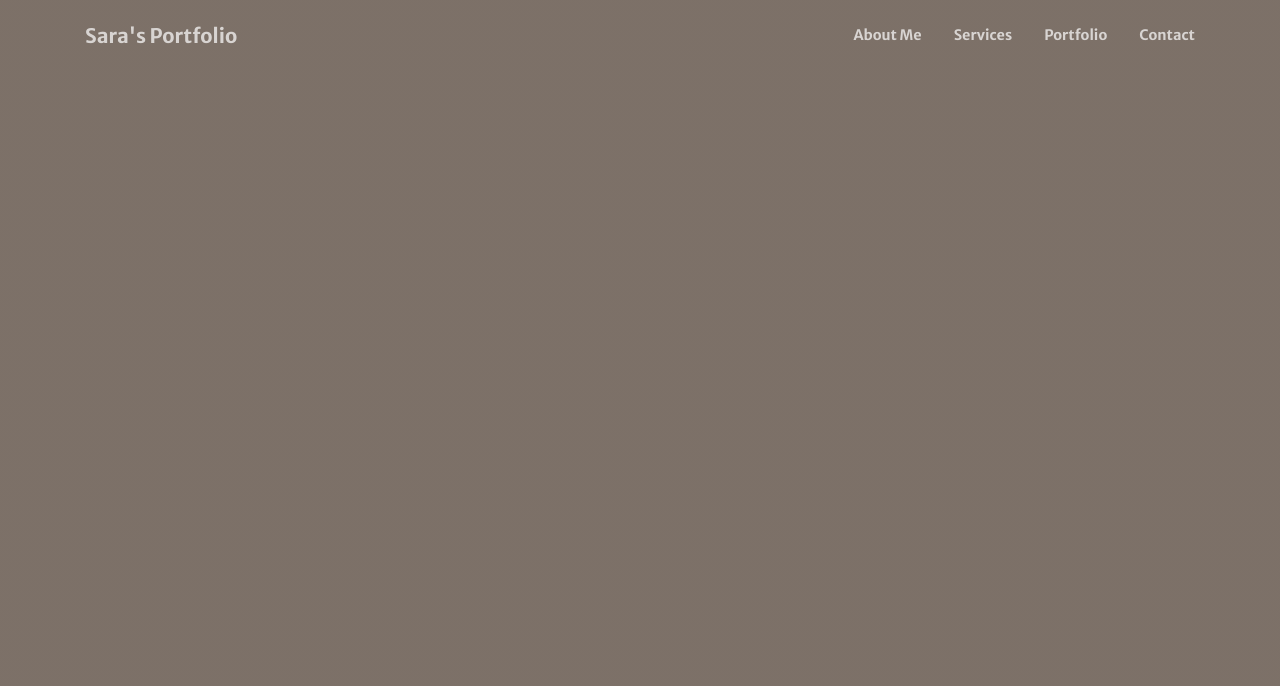
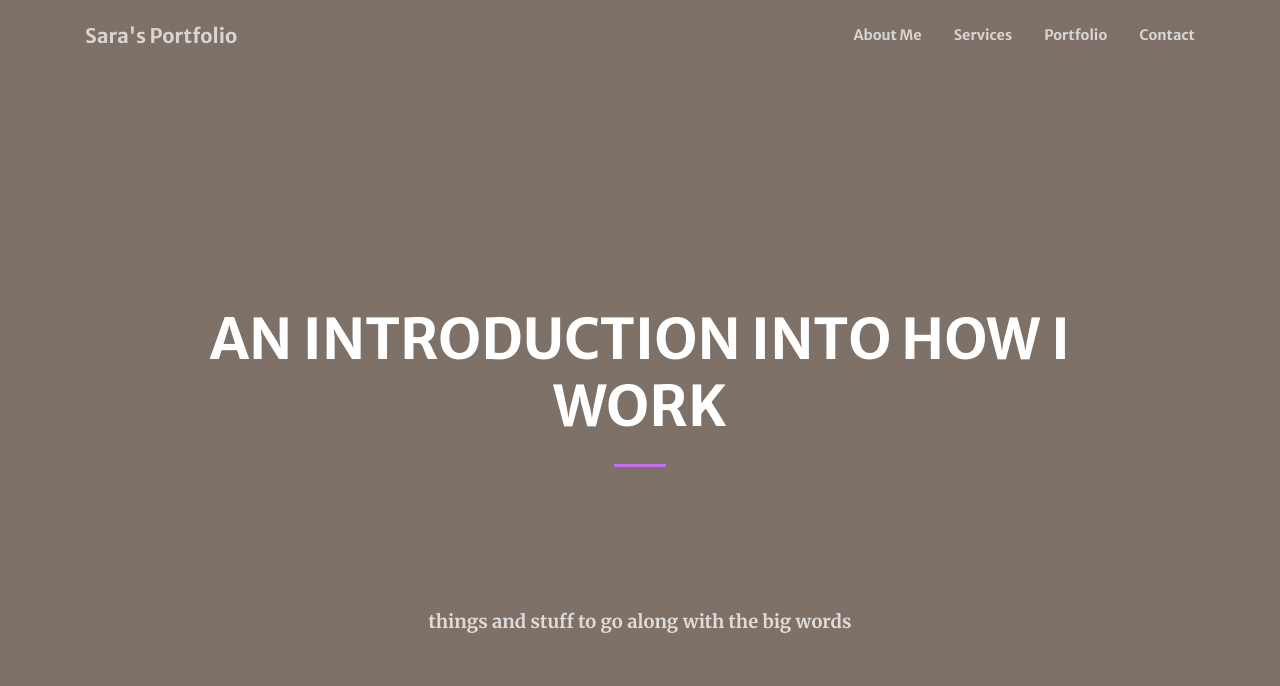
Before and after one commit to SaraMc12/Portfolio-2019, a plain HTML site: page index.html in a window 1280 px wide. Drawn offline with Linux system fonts and the light colour scheme.

Commit message:
learned about self-baselines and made some placeholder copy

```diff
--- a/index.html
+++ b/index.html
@@ -54,6 +54,18 @@
 </nav>
   <!-- Masthead -->
 <header class="masthead">
+  <div class="container h-100">
+    <div class= "row h-100 align-items-center justify-content-center text-center">
+      <div class="col-lg-10 align-self-end">
+        <h1 class="text-uppercase text-white font-weight-bold">An Introduction into how I work</h1>
+        <hr class="divider my-4">
+      </div>
+      <div class="col-lg-8 alighn-self-baseline">
+        <p class="text-white-75 font-weight-bold mb-5">things and stuff to go along with the big words</p>
+      </div>
+    </div>
+
+  </div>
   <div>
 
   </div>
```
